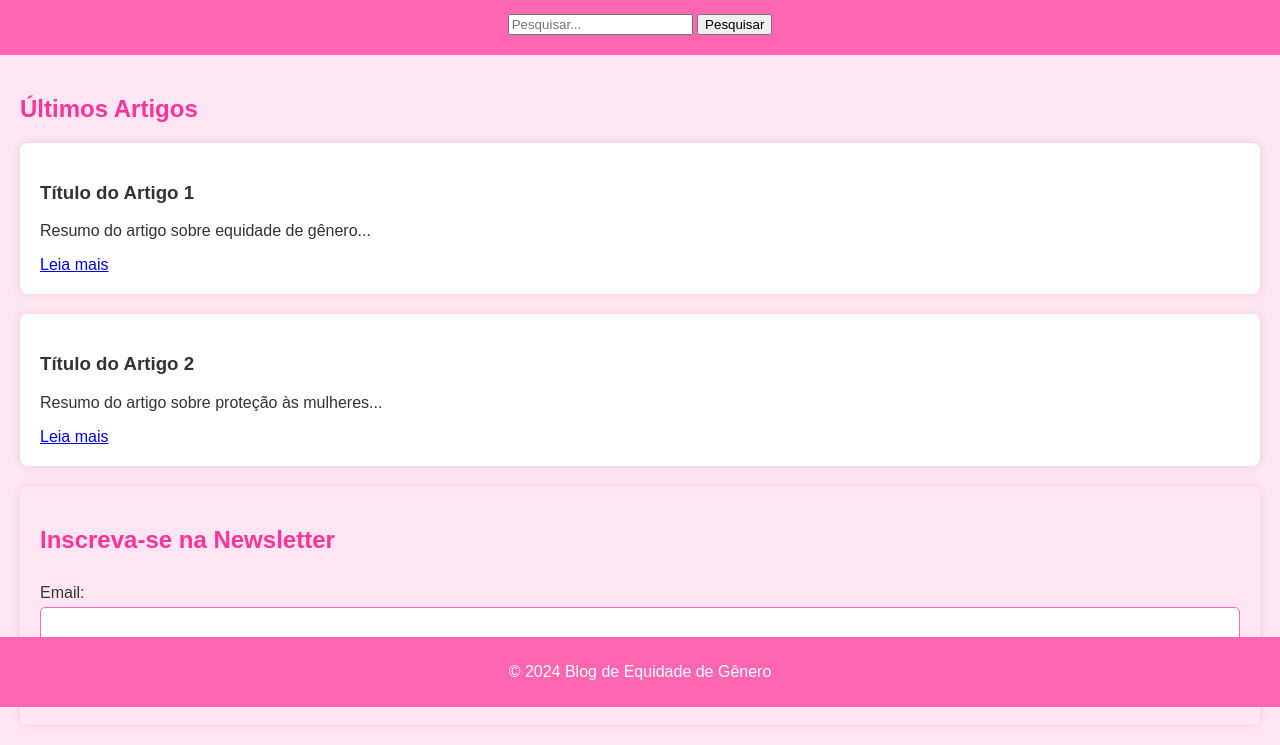
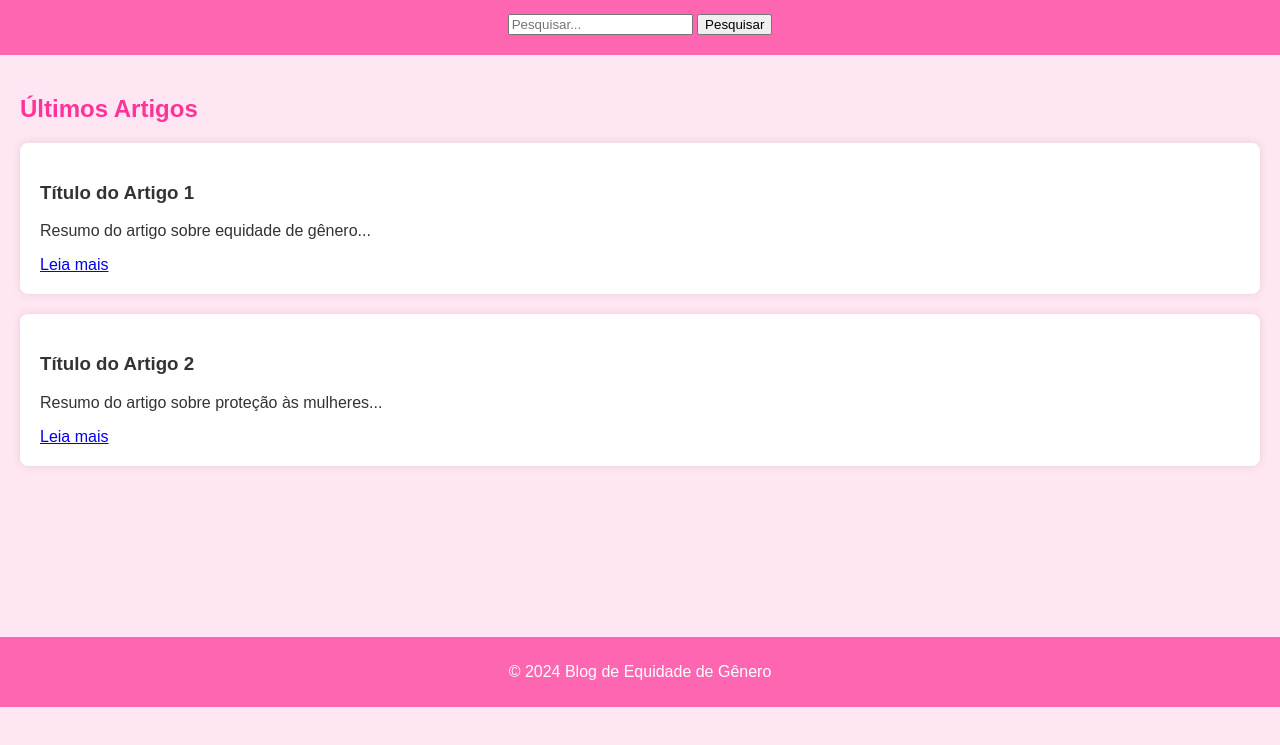
Before and after one commit to julianascimento4/feira_de_ciencias, a plain HTML site: page articles.html in a window 1280 px wide. Shown: the part 93-838 px from the top of the page. After the commit the page ends 800 px from the top, so only its background shows below. Drawn offline with Linux system fonts and the light colour scheme.

Commit message:
organizando os artigos na pagina

```diff
--- a/articles.html
+++ b/articles.html
@@ -36,15 +36,6 @@
                 <a href="#">Leia mais</a>
             </article>
         </section>
-        <aside>
-            <h2>Inscreva-se na Newsletter</h2>
-            <form id="newsletter-form">
-                <label for="email">Email:</label>
-                <input type="email" id="email" name="email" required>
-                <button type="submit">Inscrever-se</button>
-            </form>
-            <p id="newsletter-message"></p>
-        </aside>
     </main>
     <footer>
         <p>&copy; 2024 Blog de Equidade de Gênero</p>
```
